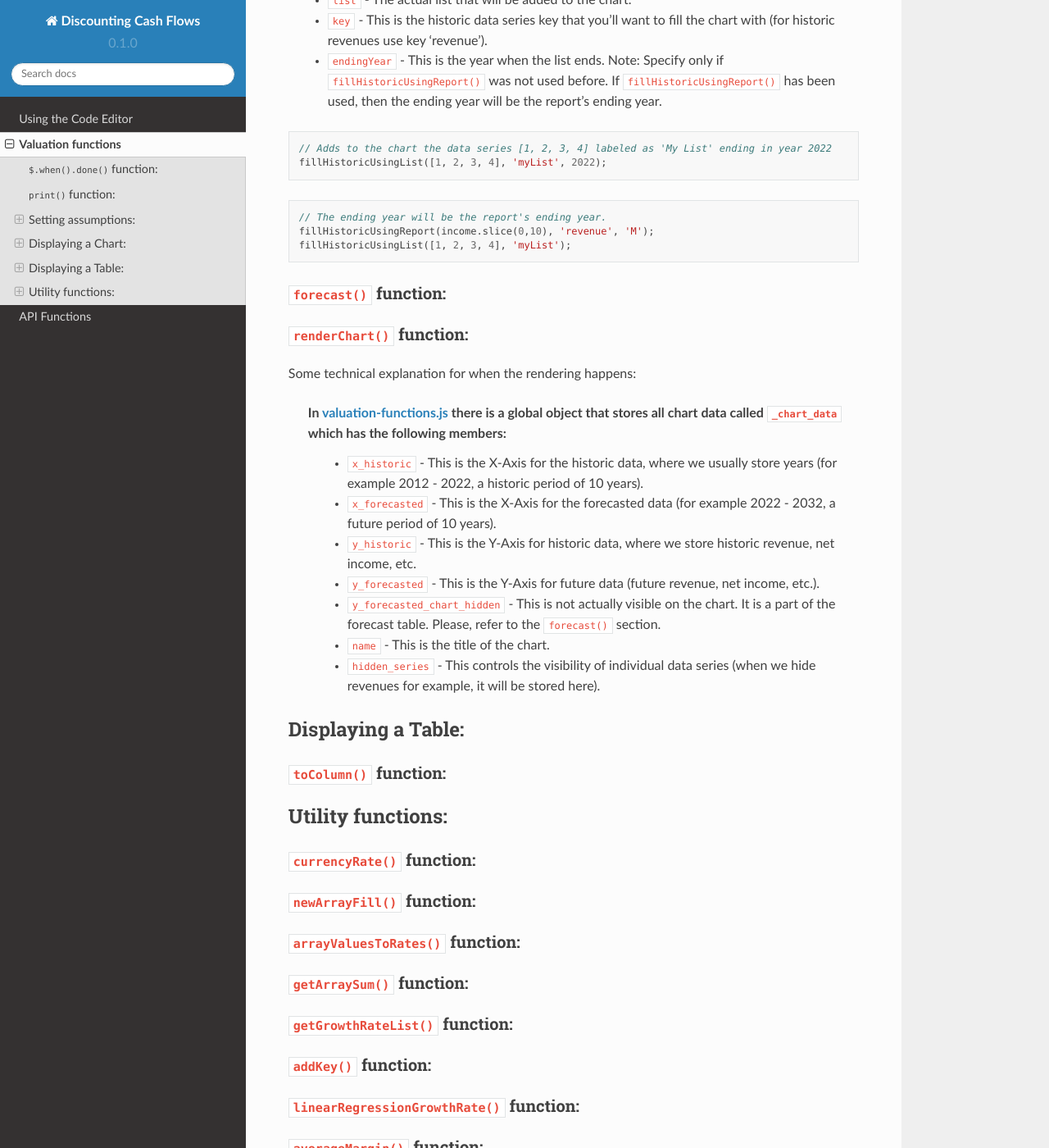
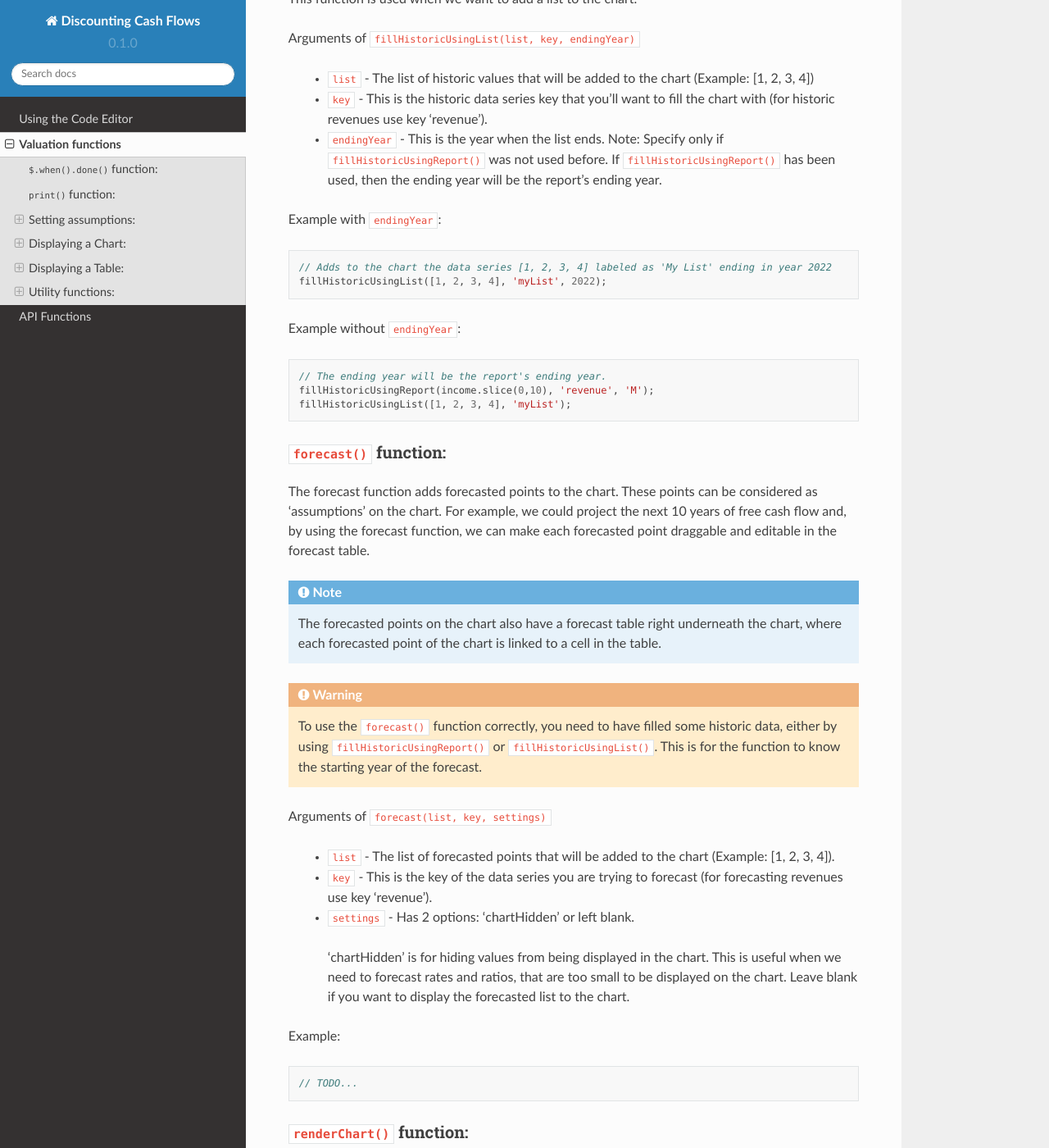
Before and after one commit to DiscountingCashFlows/readthedocs, a Sphinx documentation site: the page built from docs/source/functions.rst, in a window 1280 px wide and 1400 px high, scrolled down 4523 px. Shown: the whole window at 82% size. Built offline with Sphinx 7.4.7 and the Read the Docs theme 2.0.0, drawn with Linux system fonts in a browser that asks for light colours; some of the changed text lies outside the part shown.

Commit message:
Update functions.rst

```diff
--- a/docs/source/functions.rst
+++ b/docs/source/functions.rst
@@ -195,18 +200,22 @@ Arguments of ``fillHistoricUsingReport(report, key, measure)``
 
 This function is used when we want to add a list to the chart.
 
-Arguments of ``fillHistoricUsingReport(report, key, measure)``
+Arguments of ``fillHistoricUsingList(list, key, endingYear)``
 
- * ``list`` - The actual list that will be added to the chart.
+ * ``list`` - The list of historic values that will be added to the chart (Example: [1, 2, 3, 4])
 
  * ``key`` - This is the historic data series key that you'll want to fill the chart with (for historic revenues use key 'revenue').
 
  * ``endingYear`` - This is the year when the list ends. Note: Specify only if ``fillHistoricUsingReport()`` was not used before. If ``fillHistoricUsingReport()`` has been used, then the ending year will be the report's ending year.
 
+Example with ``endingYear``:
+
 .. code-block:: javascript
 
  // Adds to the chart the data series [1, 2, 3, 4] labeled as 'My List' ending in year 2022
  fillHistoricUsingList([1, 2, 3, 4], 'myList', 2022);
+
+Example without ``endingYear``:
 
 .. code-block:: javascript
 
@@ -217,8 +226,33 @@ Arguments of ``fillHistoricUsingReport(report, key, measure)``
 ``forecast()`` function:
 ************************
 
+The forecast function adds forecasted points to the chart. These points can be considered as 'assumptions' on the chart. For example, we could project the next 10 years of free cash flow and, by using the forecast function, we can make each forecasted point draggable and editable in the forecast table.
+
+.. note::
+
+ The forecasted points on the chart also have a forecast table right underneath the chart, where each forecasted point of the chart is linked to a cell in the table.
+
+.. warning::
+ To use the ``forecast()`` function correctly, you need to have filled some historic data, either by using ``fillHistoricUsingReport()`` or ``fillHistoricUsingList()``. This is for the function to know the starting year of the forecast.
+
+Arguments of ``forecast(list, key, settings)``
+
+ * ``list`` - The list of forecasted points that will be added to the chart (Example: [1, 2, 3, 4]).
+
+ * ``key`` - This is the key of the data series you are trying to forecast (for forecasting revenues use key 'revenue').
+
+ * ``settings`` - Has 2 options: 'chartHidden' or left blank.
+  'chartHidden' is for hiding values from being displayed in the chart. This is useful when we need to forecast rates and ratios, that are too small to be displayed on the chart.
+  Leave blank if you want to display the forecasted list to the chart.
+
+Example:
+
+.. code-block:: javascript
+
+ // TODO...
+
 ``renderChart()`` function:
-***************************************
+***************************
 
 Some technical explanation for when the rendering happens:
 
```
Also changed, not shown: other parts of docs/source/functions.rst (+6 -1 lines).
